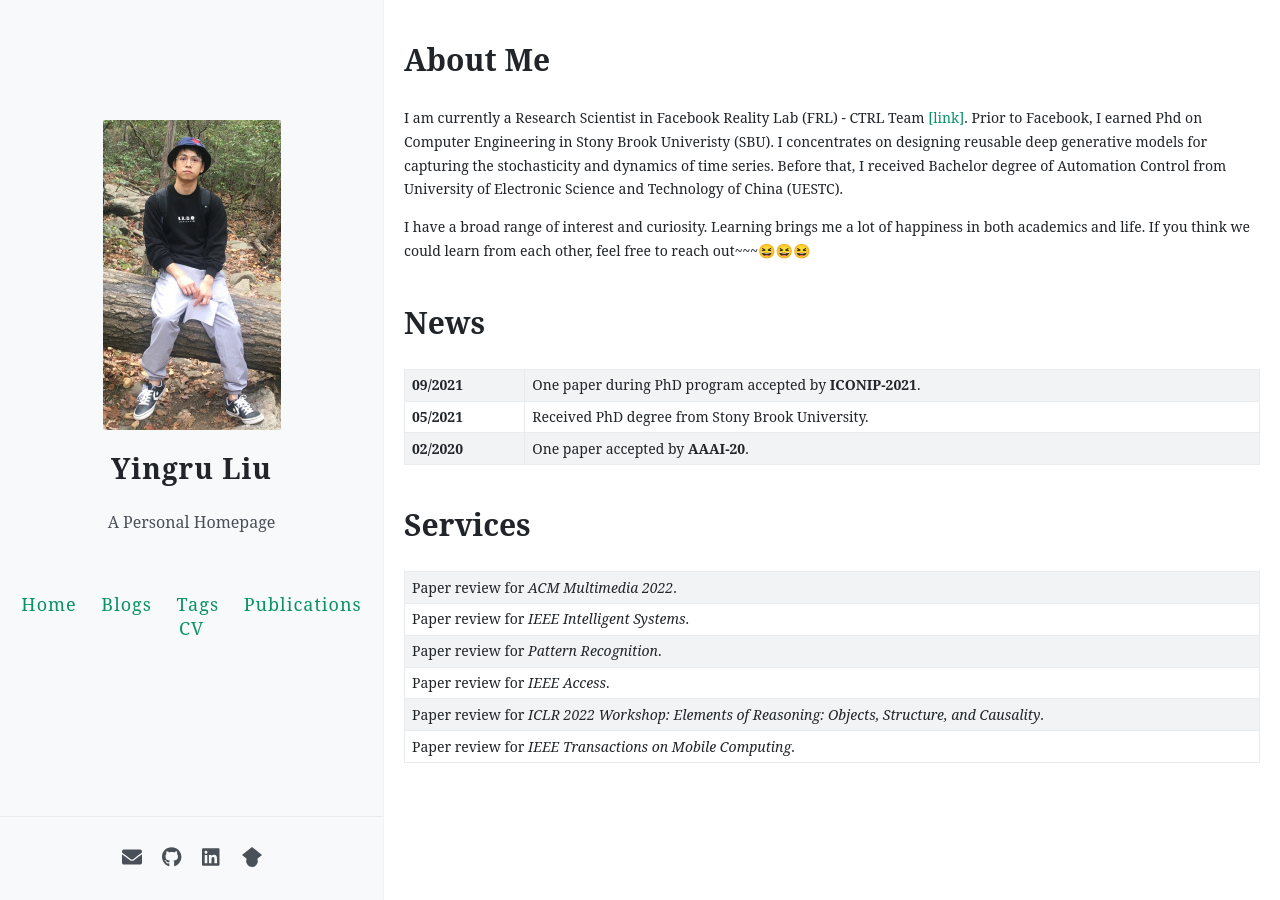
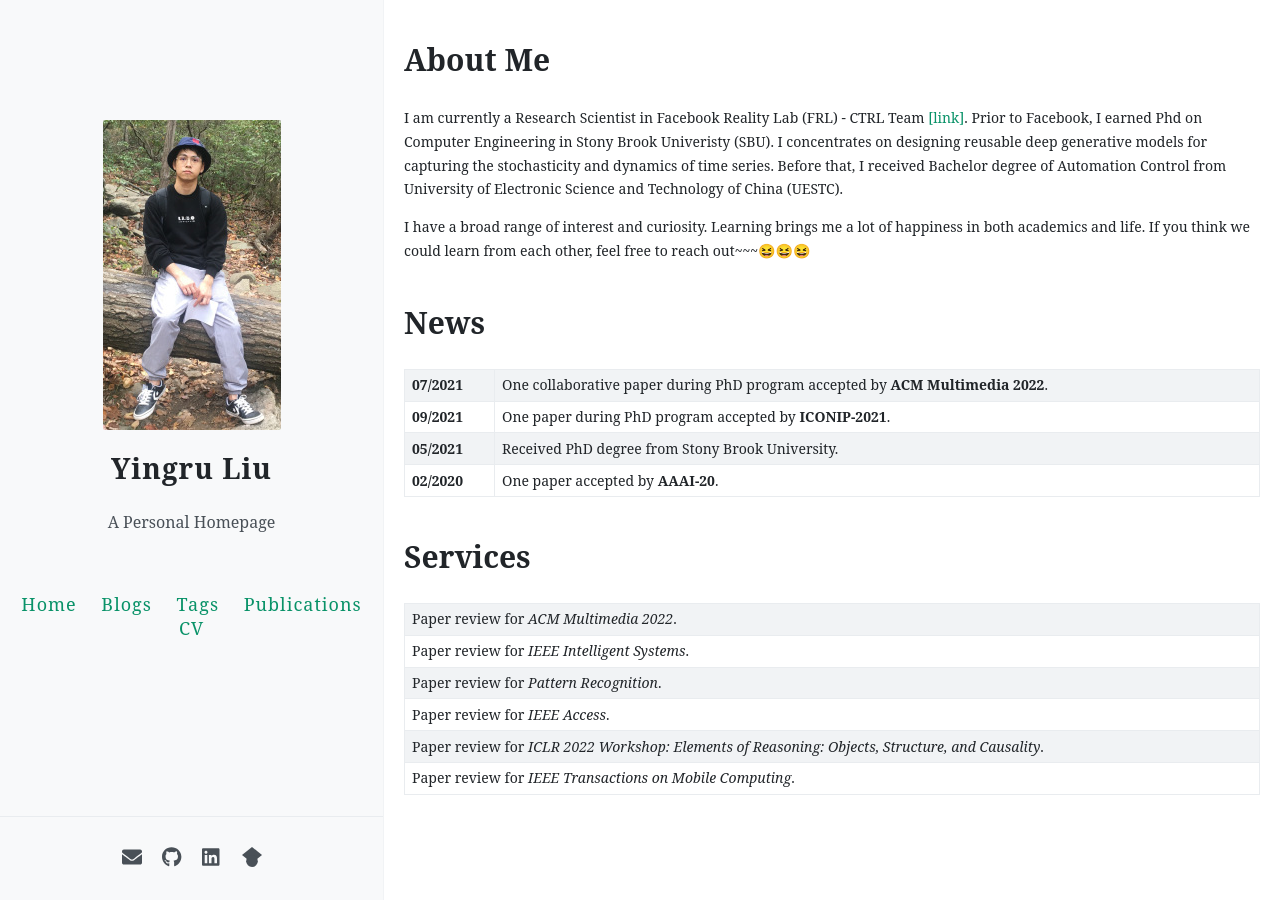
Before and after one commit to yingrliu/yingrliu.github.io, a Jekyll site: the page built from index.md, in a window 1280 px wide. Built offline with Jekyll 4.4.1, drawn with Linux system fonts in a browser that asks for light colours; comment, search, counter and statistics services are not loaded; our own code applies the rules of GitHub Pages for plain Markdown files.

Commit message:
updates.

```diff
--- a/index.md
+++ b/index.md
@@ -15,6 +15,10 @@ I have a broad range of interest and curiosity. Learning brings me a lot of happ
 # News
 
 <table>
+  <tr>
+    <td><b>07/2021</b></td>
+    <td>One collaborative paper during PhD program accepted by <b>ACM Multimedia 2022</b>.</td>
+  </tr>
   <tr>
     <td><b>09/2021</b></td>
     <td>One paper during PhD program accepted by <b>ICONIP-2021</b>.</td>
```
